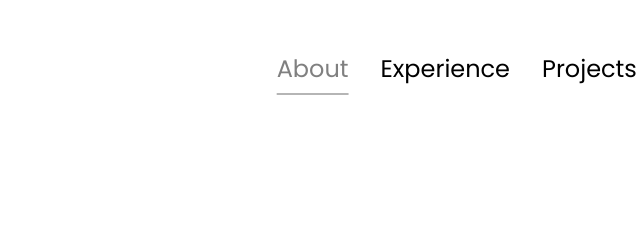
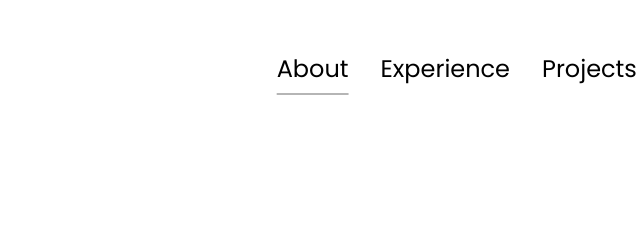
Before and after one commit to mrshaikh456/portfolio-page, a plain HTML site: page index.html in a window 1280 px wide. In both pictures the pointer is over the link 666 px from the left and 68 px from the top of the page. Shown: the top 240 px of the page, 354-994 px from the left. Drawn offline with Linux system fonts and the light colour scheme; files whose address does not match are found by name.

Commit message:
styles changes

```diff
--- a/style.css
+++ b/style.css
@@ -51,11 +51,13 @@ a {
 }
 
 a:hover {
-    color: grey;
+    color: black;
     text-decoration: underline;
     text-underline-offset: 1rem;
     text-decoration-color: rgb(181,181,181);
 }
+
+/* Mobile Nav */
 
 .logo {
     font-size: 2rem;
```
